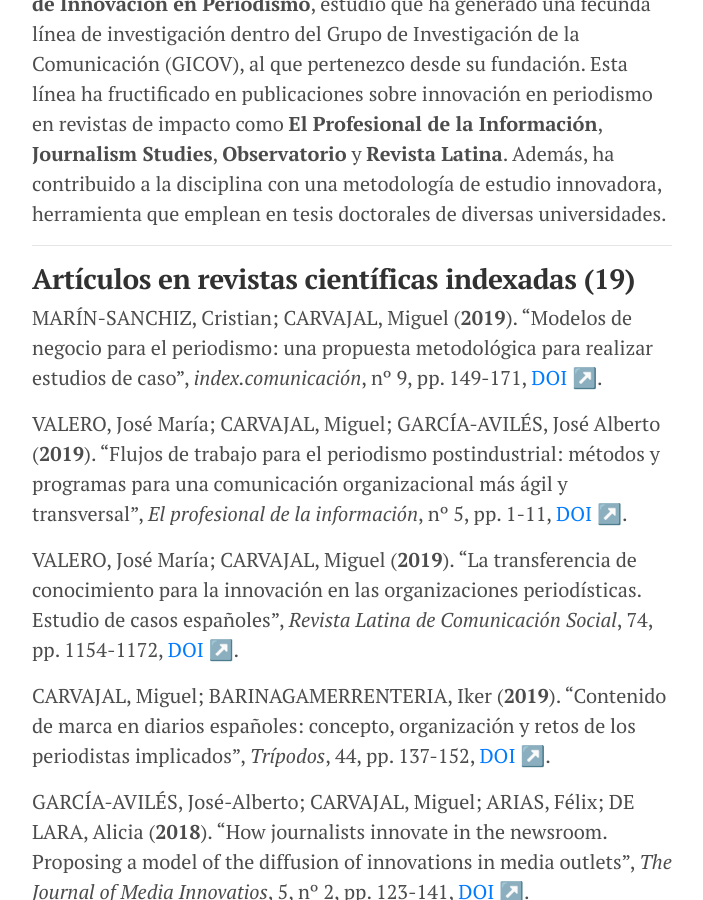
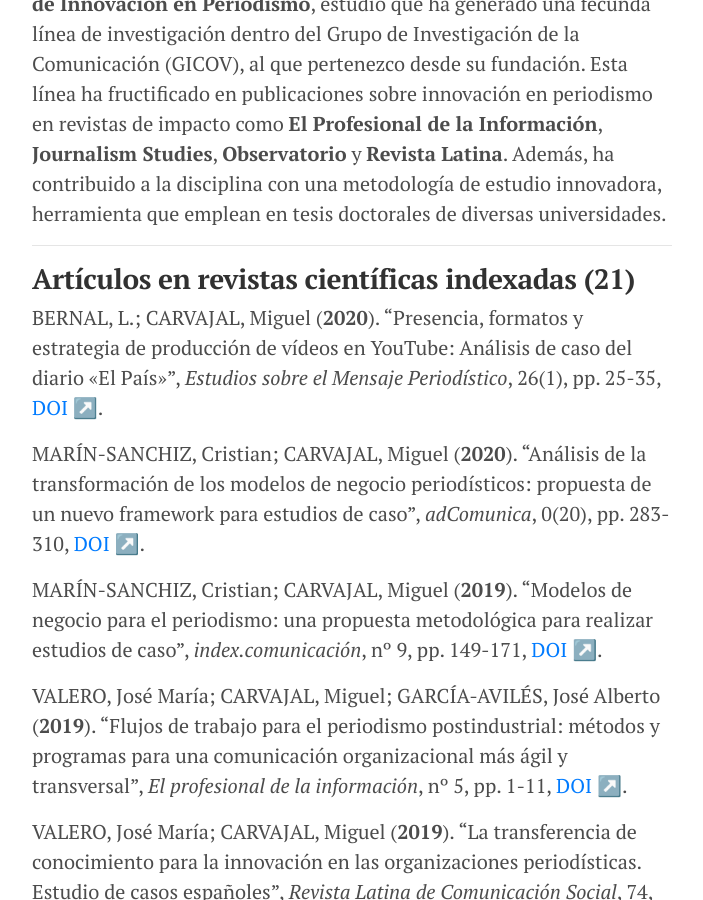
Before and after one commit to miguelcarvajal/miguelcarvajal.github.io, a Jekyll site: the page built from _pages/investigar.md, in a window 1280 px wide and 900 px high, scrolled down 1796 px. Shown: the whole window, without its empty margins (288-991 px from the left). Built offline with Jekyll 4.4.1, drawn with Linux system fonts in a browser that asks for light colours; some of the changed text lies outside the part shown.

Commit message:
nuevos papers

```diff
--- a/_data/articulos.csv
+++ b/_data/articulos.csv
@@ -1,4 +1,6 @@
 ano,clave,autores,docu,titulo,revista,volumen,desde,hasta,editorial,pais,issn,doi,JCR,índice,Scopus,Índice SJR,CiteScore 2018,LATINDEX,CIRC,CARHUS+,DIALNET,Citas WOS,Citas SCOPUS,Citas GS
+2020,Artículo,"BERNAL, L.; CARVAJAL, Miguel",,"Presencia, formatos y estrategia de producción de vídeos en YouTube: Análisis de caso del diario «El País»",Estudios sobre el Mensaje Periodístico,26(1),25,35,Ediciones Complutense,España,1134-1629,https://doi.org/10.5209/esmp.67283,NO,,Q3,0.2,,,,,,,,
+2020,Artículo,"MARÍN-SANCHIZ, Cristian; CARVAJAL, Miguel",,Análisis de la transformación de los modelos de negocio periodísticos: propuesta de un nuevo framework para estudios de caso,adComunica,0(20),283,310,Facultat de Ciències Humanes i Socials Universitat Jaume I,España,2254-2728,https://doi.org/10.6035/672,,,,,,,,,,,,
 2019,Artículo,"MARÍN-SANCHIZ, Cristian; CARVAJAL, Miguel",,Modelos de negocio para el periodismo: una propuesta metodológica para realizar estudios de caso,index.comunicación,nº 9,149,171,Editorial Universitas,España,2174-1859,http://journals.sfu.ca/indexcomunicacion/index.php/indexcomunicacion/article/view/525/633,,,,,,,,,,,,
 2019,Artículo,"VALERO, José María; CARVAJAL, Miguel; GARCÍA-AVILÉS, José Alberto",,Flujos de trabajo para el periodismo postindustrial: métodos y programas para una comunicación organizacional más ágil y transversal,El profesional de la información,nº 5,1,11,EPI,España,1386-6710,https://doi.org/10.3145/epi.2019.sep.14,,,,,,,,,,,,
 2019,Artículo,"VALERO, José María; CARVAJAL, Miguel",Investigacion_Articulos_4A1_2019_RLCS.pdf,La transferencia de conocimiento para la innovación en las organizaciones periodísticas. Estudio de casos españoles,Revista Latina de Comunicación Social,74,1154,1172,Sociedad Latina de Comunicación Social,España,1138-5820,http://revistalatinacs.org/n_anteriores/074paper/1376/59es.html,No,,Q2 97/285,0.57,0.98,36,B,A,SÍ,,,
--- a/_includes/cover.html
+++ b/_includes/cover.html
@@ -1,5 +1,5 @@
 <div class="row pt-1">
 <blockquote class="blockquote mb-5">
-  <p class="mb-0"><strong>Profesor de Periodismo</strong> en la Universidad Miguel Hernández. Leo y escribo sobre modelos de negocio y proyectos periodísticos. Mi misión es comprender los cambios para preservar el periodismo que importa. Doctor en Empresa Informativa (2006), con dos sexenios de investigación reconocidos. <strong>Dirijo el Máster en Innovación en Periodismo</strong>.</p>
+  <p class="mb-0"><strong>Profesor de Periodismo</strong> en la Universidad Miguel Hernández. Leo y escribo sobre modelos de negocio y proyectos periodísticos. Mi misión es comprender los cambios para preservar el periodismo que importa. Doctor en Empresa Informativa (2006), con dos sexenios de investigación y un sexenio de transferencia reconocidos. <strong>Dirijo el Máster en Innovación en Periodismo</strong>.</p>
 </blockquote>
 </div>
--- a/_includes/social.html
+++ b/_includes/social.html
@@ -2,7 +2,7 @@
   <div class="col-lg-12 text-center">
     <div class="social-icons">
       <a href="https://github.com/miguelcarvajal">
-        <i class="fab fa-github"></i>
+        <i class="fab fa-github-alt"></i>
       </a>
       <a href="https://twitter.com/mcarvajal_">
         <i class="fab fa-twitter"></i>
--- a/_pages/investigar.md
+++ b/_pages/investigar.md
@@ -33,7 +33,7 @@
 
 * * *
 
-### Artículos en revistas científicas indexadas (19)
+### Artículos en revistas científicas indexadas (21)
 
 {% for articulos in site.data.articulos %}
 {{ articulos.autores }} (**{{ articulos.ano }}**). "{{ articulos.titulo }}", _{{ articulos.revista }}_, {{ articulos.volumen }}, pp. {{ articulos.desde }}-{{ articulos.hasta }}, [DOI ↗️]({{ articulos.doi }}){:target="_blank"}.
```
Also changed, not shown: assets/images/envelope-regular.svg (added).
